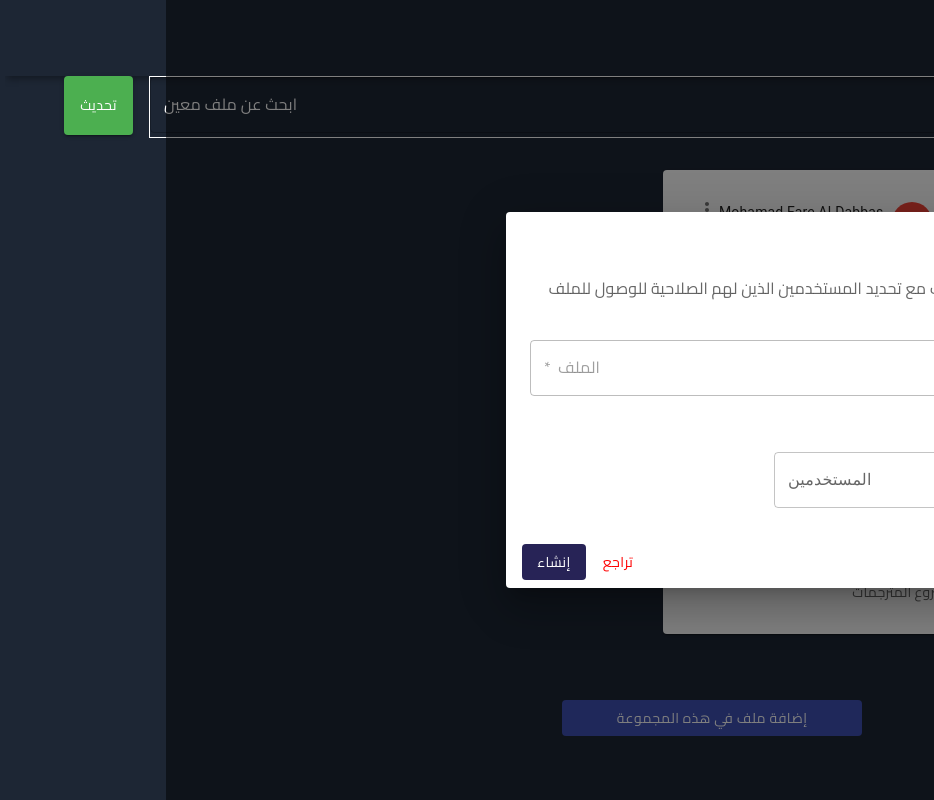
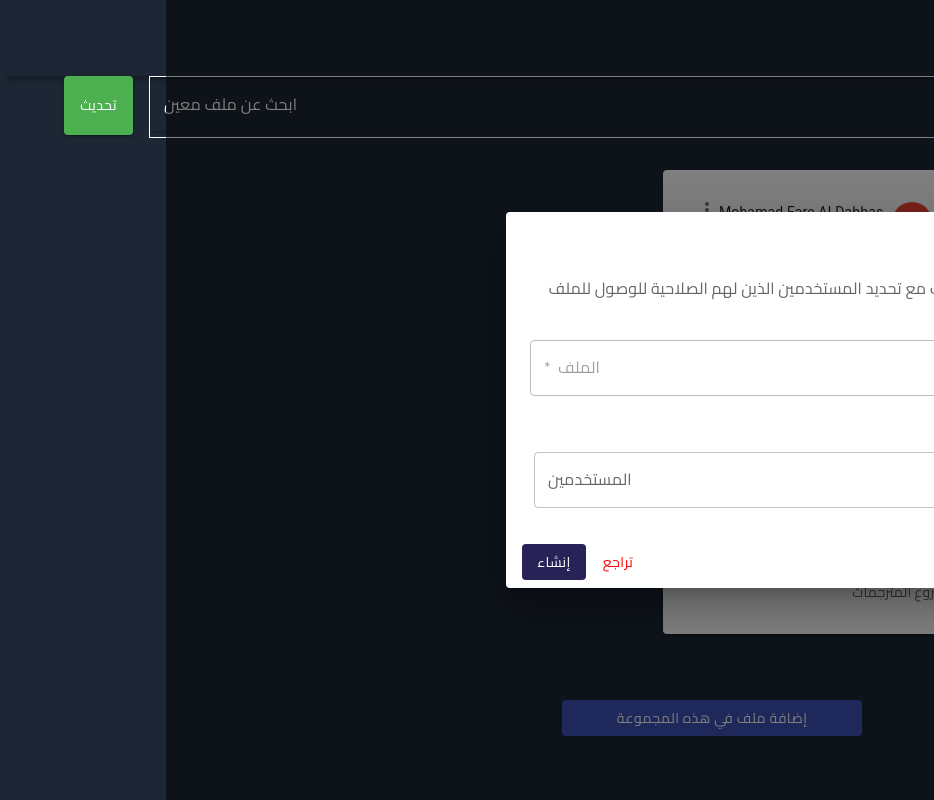
Before and after one commit to MoFares7/Drive-tech, a React (Create React App) app: page /files in a window 1280 px wide. Both pictures are taken after a click on the button "إضافة ملف في هذه المجموعة". Shown: the top 800 px of the page, without its empty margins (346-1280 px from the left). Built offline with nearby package versions, Linux system fonts and the light colour scheme.

Commit message:
files ui

```diff
--- a/src/components/DialogFile.jsx
+++ b/src/components/DialogFile.jsx
@@ -21,6 +21,7 @@ export default function DialogFile({ titleButton, headerTitle, subHeaderTitle, o
         const [textFieldValue, setTextFieldValue] = useState('');
         const [textFieldError, setTextFieldError] = useState('');
         const [selectedFile, setSelectedFile] = useState(null);
+        const [selectedUsers, setSelectedUsers] = useState([]);
         const fileInputRef = useRef(null);
 
         const handleClickOpen = () => {
@@ -31,6 +32,7 @@ export default function DialogFile({ titleButton, headerTitle, subHeaderTitle, o
                 setOpen(false);
                 setTextFieldValue('');
                 setTextFieldError('');
+                setSelectedUsers([]);
         };
 
         const handleTextFieldChange = (event) => {
@@ -64,6 +66,7 @@ export default function DialogFile({ titleButton, headerTitle, subHeaderTitle, o
                         console.log('Text Field Value:', textFieldValue);
                         setTextFieldValue('');
                         setTextFieldError('');
+                        setSelectedUsers([]);
                 }
         };
 
--- a/src/components/MultipleSelectUser.jsx
+++ b/src/components/MultipleSelectUser.jsx
@@ -57,8 +57,13 @@ export default function MultipleSelectUser() {
 
         return (
                 <div>
-                        <FormControl sx={{ m: 1, width: 300 }}>
-                                <InputLabel id="demo-multiple-chip-label">المستخدمين</InputLabel>
+                        <FormControl sx={{ m: 1, width: 540, fontFamily: 'Cairo' }}>
+                                <InputLabel
+                                        id="demo-multiple-chip-label"
+                                        sx={{ fontFamily: 'Cairo' }} // Add fontFamily to InputLabel
+                                >
+                                        المستخدمين
+                                </InputLabel>
                                 <Select
                                         labelId="demo-multiple-chip-label"
                                         id="demo-multiple-chip"
@@ -67,19 +72,23 @@ export default function MultipleSelectUser() {
                                         onChange={handleChange}
                                         input={<OutlinedInput id="select-multiple-chip" label="Chip" />}
                                         renderValue={(selected) => (
-                                                <Box sx={{ display: 'flex', flexWrap: 'wrap', gap: 0.5 }}>
+                                                <Box sx={{ display: 'flex', flexWrap: 'wrap', gap: 0.2 }}>
                                                         {selected.map((value) => (
                                                                 <Chip key={value} label={value} />
                                                         ))}
                                                 </Box>
                                         )}
                                         MenuProps={MenuProps}
+                                        sx={{ fontFamily: 'Cairo' }}
                                 >
                                         {names.map((name) => (
                                                 <MenuItem
                                                         key={name}
                                                         value={name}
-                                                        style={getStyles(name, personName, theme)}
+                                                        style={{
+                                                                fontFamily: 'Cairo',
+
+                                                        }}
                                                 >
                                                         {name}
                                                 </MenuItem>
```
